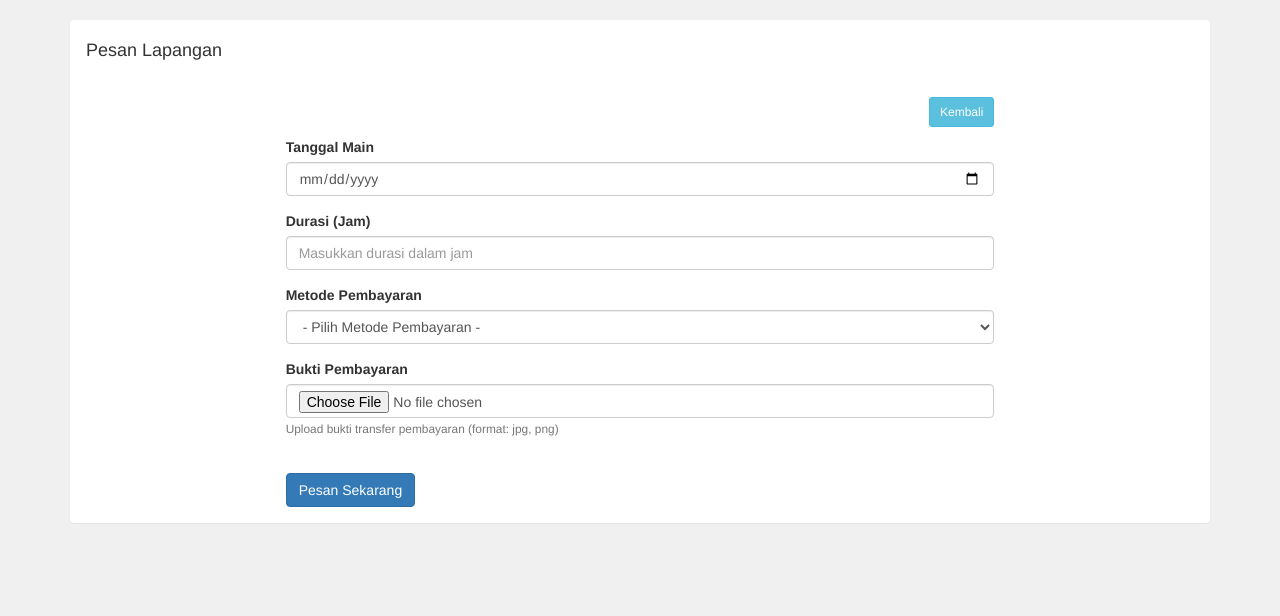
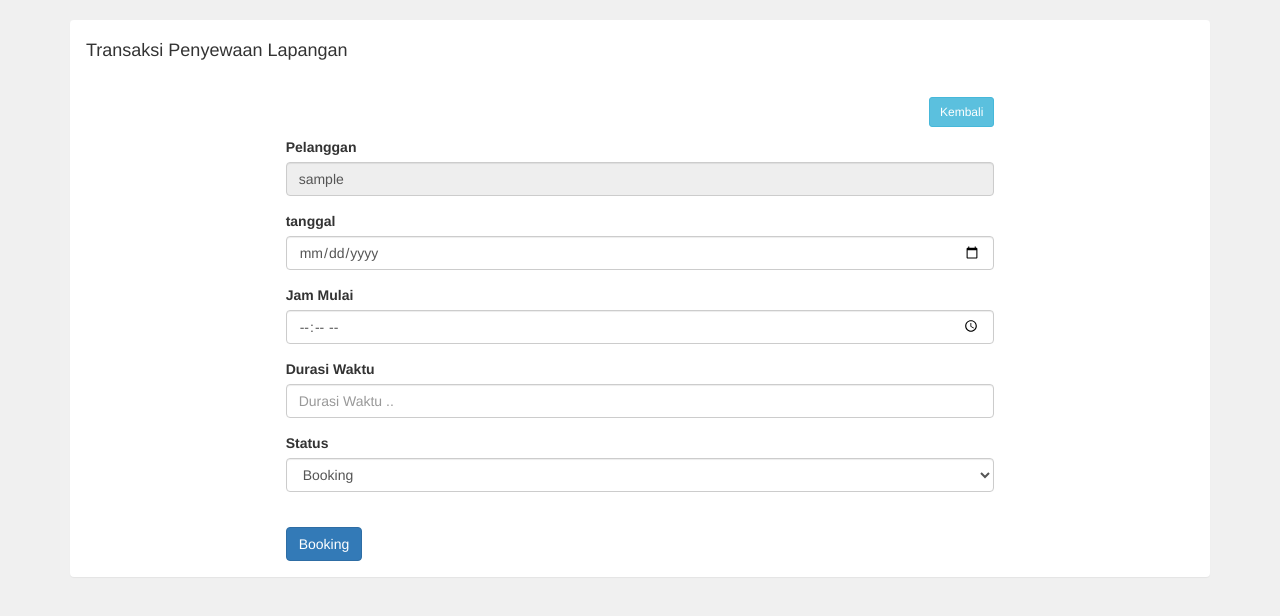
Before and after one commit to Silenttt8/blackboxai-1745936083189, a PHP site: page /transaksi_tambah.php in a window 1280 px wide. Shown: the part 52-668 px from the top of the page. Run offline with PHP 8.4, Linux system fonts and the light colour scheme; the visitor is signed in with stand-in values (Sample User, id 1); a stand-in replaces the project's code that opens the database connection; some libraries are stand-ins or nearby versions.

Commit message:
Add AWKSC/user/transaksi_tambah.php 1746165710980

```diff
--- a/AWKSC/user/transaksi_tambah.php
+++ b/AWKSC/user/transaksi_tambah.php
@@ -1,48 +1,51 @@
-<?php include 'header.php'; ?>
+<?php
+	include 'header.php';
+	include '../koneksi.php';
+?>
 
-<?php
-include '../koneksi.php';
-?>
 <div class="container">
 	<div class="panel">
 		<div class="panel-heading">
-			<h4>Pesan Lapangan</h4>
+			<h4>Transaksi Penyewaan Lapangan</h4>
 		</div>
 		<div class="panel-body">
+
+
+
 			<div class="col-md-8 col-md-offset-2">
 				<a href="transaksi.php" class="btn btn-sm btn-info pull-right">Kembali</a>
-				<br/><br/>
-				<form method="post" action="transaksi_aksi.php" enctype="multipart/form-data">
+				<br/>
+				<br/>
+				<form method="post" action="transaksi_aksi.php">
 					<div class="form-group">
-						<label>Tanggal Main</label>
-						<input type="date" class="form-control" name="tanggal" required="required">
+						<label>Pelanggan</label>
+						<input type="text" class="form-control" id="pelanggan_pelanggan" name="pelanggan_pelanggan" required="required" value="<?php echo $_SESSION['username']; ?>" readonly>
 					</div>
 
 					<div class="form-group">
-						<label>Durasi (Jam)</label>
-						<input type="number" class="form-control" name="durasi" min="1" max="5" placeholder="Masukkan durasi dalam jam" required="required">
+						<label>tanggal</label>
+						<input type="date" class="form-control" id="tanggal" name="tanggal" required="required">
 					</div>
 
 					<div class="form-group">
-						<label>Metode Pembayaran</label>
-						<select class="form-control" name="metode_pembayaran" id="metode_pembayaran" required>
-							<option value="">- Pilih Metode Pembayaran -</option>
-							<option value="DANA">DANA - 085123456789</option>
-							<option value="OVO">OVO - 085123456789</option>
-							<option value="GOPAY">GOPAY - 085123456789</option>
+						<label>Jam Mulai</label>
+						<input type="time" class="form-control" id="jam_mulai" name="jam_mulai" required="required">
+					</div>
+
+					<div class="form-group">
+						<label>Durasi Waktu</label>
+						<input type="number" class="form-control" id="durasi" name="durasi" placeholder="Durasi Waktu .." required="required">
+					</div>
+					<div class="form-group">
+						<label>Status</label>
+						<select class="form-control" id="lap" name="lap">
+							<option value="0">Booking</option>
 						</select>
 					</div>
+					<br/>
+                    <input type="submit" class="btn btn-primary" value="Booking">
+			</div>
 
-					<div class="form-group" id="bukti_pembayaran_div">
-						<label>Bukti Pembayaran</label>
-						<input type="file" class="form-control" name="bukti_pembayaran" accept="image/*">
-						<small class="text-muted">Upload bukti transfer pembayaran (format: jpg, png)</small>
-					</div>
-
-					<br/>
-					<input type="submit" class="btn btn-primary" value="Pesan Sekarang">
-				</form>
-			</div>
 		</div>
 	</div>
 </div>
```
